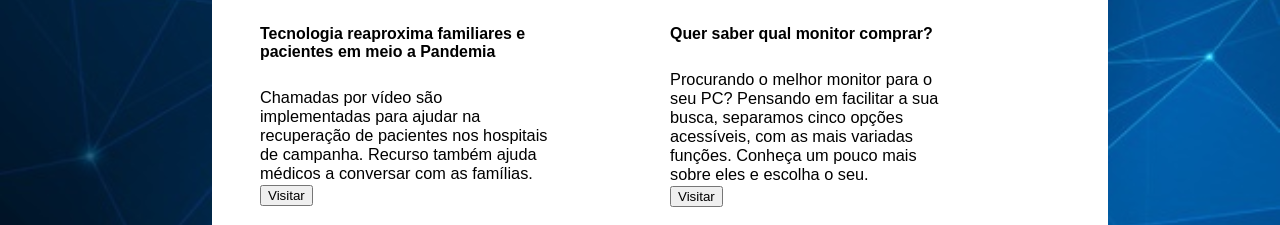
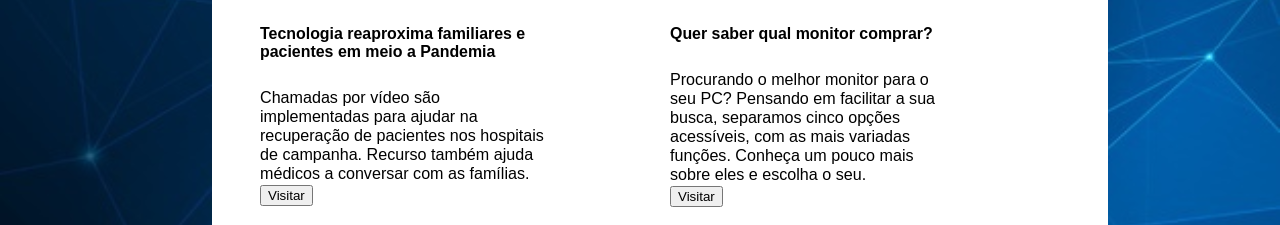
Before and after one commit to kessyrezende/blog_Noticia-master, a plain HTML site: page blog_Noticia-master/index.html in a window 1280 px wide. Shown: the part 512-737 px from the top of the page. Drawn offline with Linux system fonts and the light colour scheme.

Commit message:
modificação nos Cards

```diff
--- a/blog_Noticia-master/style.css
+++ b/blog_Noticia-master/style.css
@@ -94,7 +94,7 @@ margin: 10px;
 }
 
 .card-text{
-  font-size: 85%;
+  font-size: 84%;
 }
 /*
 .grid1  img {
```
